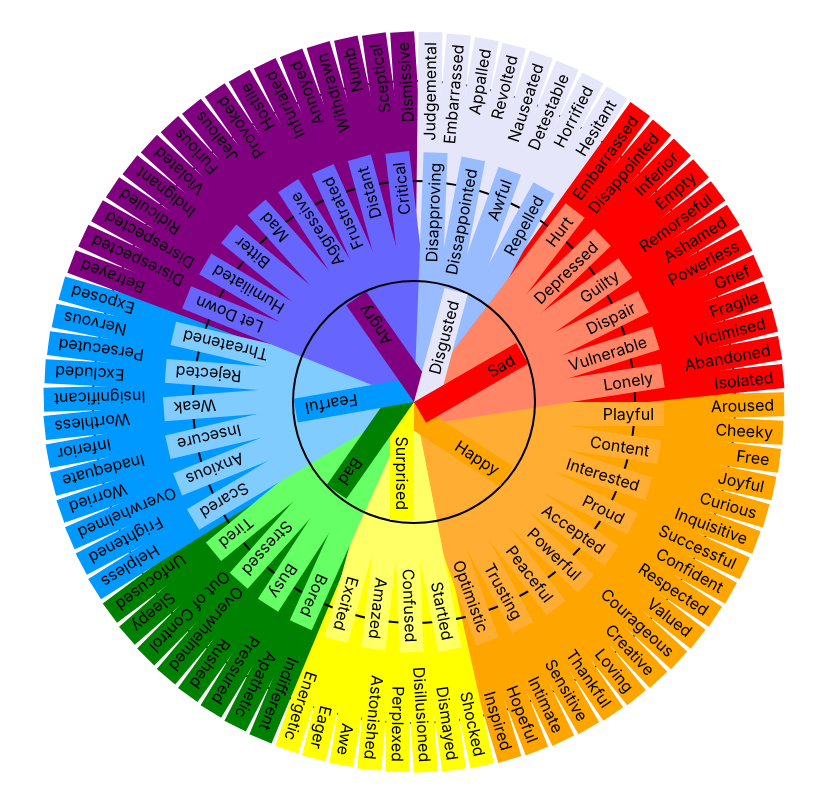
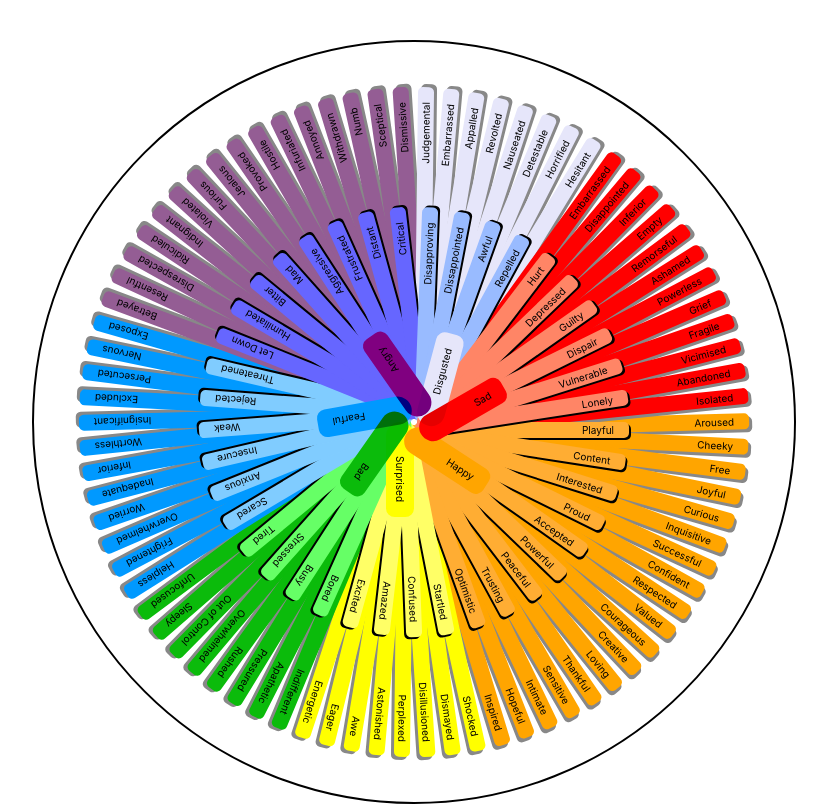
Before and after one commit to mtbocim/feeling-wheel-journal, a React (Create React App) app: page / in a window 1280 px wide. Shown: the whole page, without its empty margins (226-1053 px from the left). Built offline with nearby package versions, Linux system fonts and the light colour scheme.

Commit message:
Changed overall size and added popout effect

```diff
--- a/src/Feeling.css
+++ b/src/Feeling.css
@@ -1,31 +1,49 @@
 .InnerRing .Feeling {
-  width: 13.5vh;
+  width: 10vh;
+  height: 3vh;
   z-index: 2;
   top: 15vh;
   left: 15vh;
+  align-items: center;
+  mix-blend-mode: multiply;
+
 }
 
 .MiddleRing .Feeling {
-  width: 30vh;
+  width: 25vh;
   z-index: 1;
   top: 27.5vh;
   left: 27.5vh;
+  box-shadow: 2px 2px black;
 }
 
 .OuterRing .Feeling {
-    width: 45vh;
-    z-index: 1;
+    width: 40vh;
+    z-index: 0;
     top: 27.5vh;
     left: 27.5vh;
+    box-shadow: 3px 3px rgb(136, 136, 136);
 }
 
 .Feeling {
-  padding: 2px 10px 2px 0px;
+  padding: 2px 15px 2px 0px;
   position: absolute;
   transform-origin: top left;
   cursor: pointer;
   user-select: none;
   display: flex;
   flex-direction: row-reverse;
-  font-size: 2vh;
+  font-size: 1.25vh;
+  border-radius: 40px 25px 25px 40px;
+
 }
+
+.Feeling:hover:not(:active) {
+  font-size: 2.25vh;
+  z-index: 15;
+  transform: scale(1.15);
+}
+
+/* .Feeling:hover > text {
+  transform: scaleX(0.66);
+} */
--- a/src/Feeling.jsx
+++ b/src/Feeling.jsx
@@ -5,7 +5,8 @@ import { useState } from "react";
 import './Feeling.css'
 
 function Feeling ({feeling, rotation}){
-    const [feelingState, setFeelingState] = useState({...feeling})
+    const [feelingState, setFeelingState] = useState({...feeling});
+    const [mouseOver, setMouseOver] = useState(false);
 
     function onFeelingClick() {
         setFeelingState((prevState) => ({
@@ -23,8 +24,9 @@ function Feeling ({feeling, rotation}){
                 rotate: rotation
             }}
             onClick={onFeelingClick}
+            // onMouseOver={}
         >
-            {feelingState.feeling}
+            <text>{feelingState.feeling}</text>
         </div>
     )
 
--- a/src/InnerRing.css
+++ b/src/InnerRing.css
@@ -4,7 +4,6 @@
   position: absolute;
   width: 30vh;
   height: 30vh;
-  border: 2px solid black;
   border-radius: 50%;
   z-index: 10;
 }
--- a/src/InnerRing.jsx
+++ b/src/InnerRing.jsx
@@ -1,13 +1,11 @@
 import Feeling from "./Feeling";
 import "./InnerRing.css";
-
-import { useState, useRef } from "react";
 
 function InnerRing() {
   const innerWords = [
     { feeling: "Happy", color: "orange", isBold: false },
     { feeling: "Surprised", color: "yellow", isBold: false },
-    { feeling: "Bad", color: "green", isBold: false },
+    { feeling: "Bad", color: "#0bbb0b", isBold: false },
     { feeling: "Fearful", color: "#0099ff", isBold: false },
     { feeling: "Angry", color: "purple", isBold: false },
     { feeling: "Disgusted", color: "lavender", isBold: false },
@@ -15,58 +13,11 @@ function InnerRing() {
   ];
 
   const initialAngles = ['33deg', '90deg', '125deg', '170deg', '235deg', '285deg', '330deg']
-  const [isDragging, setIsDragging] = useState(false);
-  const [rotation, setRotation] = useState(0);
-  const initialRotation = useRef(0);
-  const initialMousePosition = useRef({ x: 0, y: 0 });
 
-  function handleMouseDown(e) {
-    setIsDragging(() => true);
-    initialRotation.current = rotation;
-    initialMousePosition.current = { x: e.clientX, y: e.clientY };
-  }
-
-  function handleMouseMove(e) {
-    /*
-    x y means clockwise
-    x -y means counter
-    -x y means
-    -x -y
-    */
-
-    if (isDragging) {
-      console.log(e.target.getBoundingClientRect());
-      const { left, top, width, height } = e.target.getBoundingClientRect();
-      const centerX = left + width / 2;
-      const centerY = top + height / 2;
-      const deltaX = e.clientX - initialMousePosition.current.x;
-      const deltaY = e.clientY - initialMousePosition.current.y;
-      const angle = Math.atan2(deltaY, deltaX);
-      const newRotation = angle * (180 / Math.PI) + initialRotation.current;
-      setRotation(() => newRotation);
-    }
-  }
-
-  function handleMouseUp() {
-    setIsDragging(() => false);
-  }
-
-  function handleMouseLeave() {
-    setIsDragging(() => false);
-  }
 
   return (
     <div
       className="InnerRing"
-      // onMouseDown={handleMouseDown}
-      // onMouseMove={handleMouseMove}
-      // onMouseUp={handleMouseUp}
-      // onMouseLeave={handleMouseLeave}
-      // style={{
-      //   cursor: "grab",
-      //   transform: `rotate(${rotation}deg)`,
-      //   transition: "transform 0.1s ease",
-      // }}
     >
       {innerWords.map((feeling, index) => (
         <Feeling
--- a/src/MiddleRing.css
+++ b/src/MiddleRing.css
@@ -2,7 +2,6 @@
   position: absolute;
   width: 55vh;
   height: 55vh;
-  border: 2px solid black;
   border-radius: 50%;
   z-index: 8;
 }
--- a/src/OuterRing.css
+++ b/src/OuterRing.css
@@ -2,7 +2,6 @@
     position: absolute;
     width: 55vh;
     height: 55vh;
-    border: 2px solid black;
     border-radius: 50%;
     z-index: 8;
   }
--- a/src/OuterRing.jsx
+++ b/src/OuterRing.jsx
@@ -2,7 +2,13 @@ import Feeling from "./Feeling";
 import "./OuterRing.css";
 
 function OuterRing(){
-    const outerWords = [
+  const colors = {
+    bad:'#0bbb0b',
+    fearful:'#0099ff',
+    angry:'#945d94'
+  }
+
+  const outerWords = [
         { feeling: "Aroused", color: "orange", isBold: false },
         { feeling: "Cheeky", color: "orange", isBold: false },
         { feeling: "Free", color: "orange", isBold: false },
@@ -29,42 +35,42 @@ function OuterRing(){
         { feeling: "Awe", color: "yellow", isBold: false },
         { feeling: "Eager", color: "yellow", isBold: false },
         { feeling: "Energetic", color: "yellow", isBold: false },
-        { feeling: "Indifferent", color: "green", isBold: false },
-        { feeling: "Apathetic", color: "green", isBold: false },
-        { feeling: "Pressured", color: "green", isBold: false },
-        { feeling: "Rushed", color: "green", isBold: false },
-        { feeling: "Overwhelmed", color: "green", isBold: false },
-        { feeling: "Out of Control", color: "green", isBold: false },
-        { feeling: "Sleepy", color: "green", isBold: false },
-        { feeling: "Unfocused", color: "green", isBold: false },
-        { feeling: "Helpless", color: "#0099ff", isBold: false },
-        { feeling: "Frightened", color: "#0099ff", isBold: false },
-        { feeling: "Overwhelmed", color: "#0099ff", isBold: false },
-        { feeling: "Worried", color: "#0099ff", isBold: false },
-        { feeling: "Inadequate", color: "#0099ff", isBold: false },
-        { feeling: "Inferior", color: "#0099ff", isBold: false },
-        { feeling: "Worthless", color: "#0099ff", isBold: false },
-        { feeling: "Insignificant", color: "#0099ff", isBold: false },
-        { feeling: "Excluded", color: "#0099ff", isBold: false },
-        { feeling: "Persecuted", color: "#0099ff", isBold: false },
-        { feeling: "Nervous", color: "#0099ff", isBold: false },
-        { feeling: "Exposed", color: "#0099ff", isBold: false },
-        { feeling: "Betrayed", color: "purple", isBold: false },
-        { feeling: "Disrespected", color: "purple", isBold: false },
-        { feeling: "Disrespected", color: "purple", isBold: false },
-        { feeling: "Ridiculed", color: "purple", isBold: false },
-        { feeling: "Indignant", color: "purple", isBold: false },
-        { feeling: "Violated", color: "purple", isBold: false },
-        { feeling: "Furious", color: "purple", isBold: false },
-        { feeling: "Jealous", color: "purple", isBold: false },
-        { feeling: "Provoked", color: "purple", isBold: false },
-        { feeling: "Hostile", color: "purple", isBold: false },
-        { feeling: "Infuriated", color: "purple", isBold: false },
-        { feeling: "Annoyed", color: "purple", isBold: false },
-        { feeling: "Withdrawn", color: "purple", isBold: false },
-        { feeling: "Numb", color: "purple", isBold: false },
-        { feeling: "Sceptical", color: "purple", isBold: false },
-        { feeling: "Dismissive", color: "purple", isBold: false },
+        { feeling: "Indifferent", color: colors.bad, isBold: false },
+        { feeling: "Apathetic", color: colors.bad, isBold: false },
+        { feeling: "Pressured", color: colors.bad, isBold: false },
+        { feeling: "Rushed", color: colors.bad, isBold: false },
+        { feeling: "Overwhelmed", color: colors.bad, isBold: false },
+        { feeling: "Out of Control", color: colors.bad, isBold: false },
+        { feeling: "Sleepy", color: colors.bad, isBold: false },
+        { feeling: "Unfocused", color: colors.bad, isBold: false },
+        { feeling: "Helpless", color: colors.fearful, isBold: false },
+        { feeling: "Frightened", color: colors.fearful, isBold: false },
+        { feeling: "Overwhelmed", color: colors.fearful, isBold: false },
+        { feeling: "Worried", color: colors.fearful, isBold: false },
+        { feeling: "Inadequate", color: colors.fearful, isBold: false },
+        { feeling: "Inferior", color: colors.fearful, isBold: false },
+        { feeling: "Worthless", color: colors.fearful, isBold: false },
+        { feeling: "Insignificant", color: colors.fearful, isBold: false },
+        { feeling: "Excluded", color: colors.fearful, isBold: false },
+        { feeling: "Persecuted", color: colors.fearful, isBold: false },
+        { feeling: "Nervous", color: colors.fearful, isBold: false },
+        { feeling: "Exposed", color: colors.fearful, isBold: false },
+        { feeling: "Betrayed", color: colors.angry, isBold: false },
+        { feeling: "Resentful", color: colors.angry, isBold: false },
+        { feeling: "Disrespected", color: colors.angry, isBold: false },
+        { feeling: "Ridiculed", color: colors.angry, isBold: false },
+        { feeling: "Indignant", color: colors.angry, isBold: false },
+        { feeling: "Violated", color: colors.angry, isBold: false },
+        { feeling: "Furious", color: colors.angry, isBold: false },
+        { feeling: "Jealous", color: colors.angry, isBold: false },
+        { feeling: "Provoked", color: colors.angry, isBold: false },
+        { feeling: "Hostile", color: colors.angry, isBold: false },
+        { feeling: "Infuriated", color: colors.angry, isBold: false },
+        { feeling: "Annoyed", color: colors.angry, isBold: false },
+        { feeling: "Withdrawn", color: colors.angry, isBold: false },
+        { feeling: "Numb", color: colors.angry, isBold: false },
+        { feeling: "Sceptical", color: colors.angry, isBold: false },
+        { feeling: "Dismissive", color: colors.angry, isBold: false },
         { feeling: "Judgemental", color: "lavender", isBold: false },
         { feeling: "Embarrassed", color: "lavender", isBold: false },
         { feeling: "Appalled", color: "lavender", isBold: false },
@@ -94,7 +100,7 @@ function OuterRing(){
         <div className="OuterRing">
         {outerWords.map((feeling, index) => (
           <Feeling
-            key={feeling.feeling}
+            key={`${feeling.feeling}${feeling.color}`}
             feeling={feeling}
             rotation={calcRotation(index)}
           />
--- a/src/Wheel.css
+++ b/src/Wheel.css
@@ -1,9 +1,9 @@
 .Wheel {
-  width:80vh;
-  height:80vh;
+  width:95vh;
+  height:95vh;
   border: 2px solid black;
   border-radius: 50%;
-  margin-top: 10vh;
+  margin-top: 5vh;
   display: flex;
   justify-content: center;
   align-items: center;
--- a/src/Wheel.jsx
+++ b/src/Wheel.jsx
@@ -1,11 +1,64 @@
 import InnerRing from "./InnerRing";
 import MiddleRing from "./MiddleRing";
 import OuterRing from "./OuterRing";
-import './Wheel.css'
+import "./Wheel.css";
+
+import { useState, useRef } from "react";
 
 function Wheel() {
+  const [isDragging, setIsDragging] = useState(false);
+  const [rotation, setRotation] = useState(0);
+  const initialRotation = useRef(0);
+  const initialMousePosition = useRef({ x: 0, y: 0 });
+
+  function handleMouseDown(e) {
+    setIsDragging(() => true);
+    initialRotation.current = rotation;
+    initialMousePosition.current = { x: e.clientX, y: e.clientY };
+  }
+
+  function handleMouseMove(e) {
+    /*
+    x y means clockwise
+    x -y means counter
+    -x y means
+    -x -y
+    */
+
+    if (isDragging) {
+      console.log(e.target.getBoundingClientRect());
+      const { left, top, width, height } = e.target.getBoundingClientRect();
+      const centerX = left + width / 2;
+      const centerY = top + height / 2;
+      const deltaX = e.clientX - initialMousePosition.current.x;
+      const deltaY = e.clientY - initialMousePosition.current.y;
+      const angle = Math.atan2(deltaY, deltaX);
+      const newRotation = angle * (180 / Math.PI) + initialRotation.current;
+      setRotation(() => newRotation);
+    }
+  }
+
+  function handleMouseUp() {
+    setIsDragging(() => false);
+  }
+
+  function handleMouseLeave() {
+    setIsDragging(() => false);
+  }
+
   return (
-    <div className="Wheel">
+    <div
+      className="Wheel"
+      onMouseDown={handleMouseDown}
+      onMouseMove={handleMouseMove}
+      onMouseUp={handleMouseUp}
+      onMouseLeave={handleMouseLeave}
+      style={{
+        cursor: "grab",
+        transform: `rotate(${rotation}deg)`,
+        transition: "transform 0.1s ease",
+      }}
+    >
       <OuterRing />
       <MiddleRing />
       <InnerRing />
```
Also changed, not shown: src/App.css (line endings or trailing spaces).
